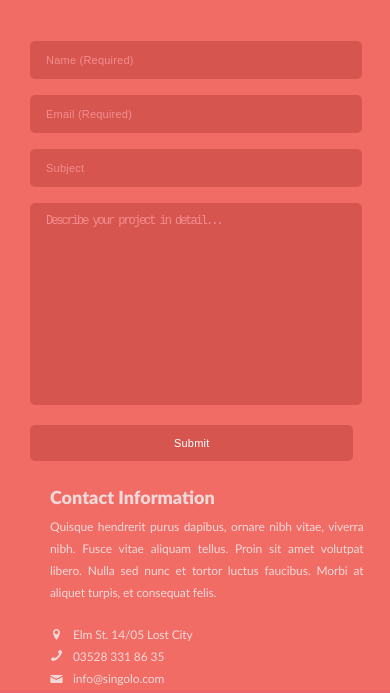
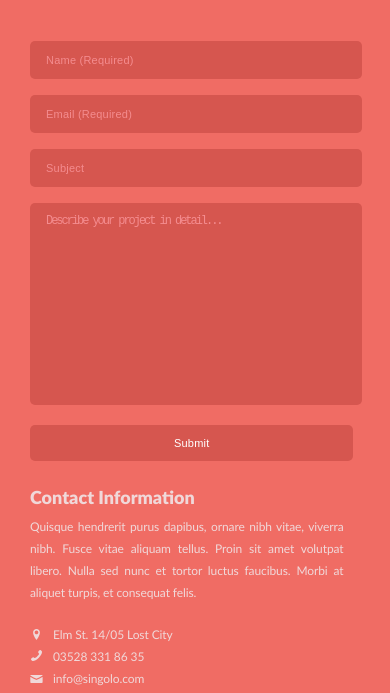
Before and after one commit to Geralldtit/singolo, a plain HTML site: page index.html in a window 390 px wide. Shown: the part 4918-5611 px from the top of the page. Drawn offline with Linux system fonts and the light colour scheme.

Commit message:
fix: small changes for Contact us

```diff
--- a/style.css
+++ b/style.css
@@ -1026,6 +1026,11 @@ footer h4 {
 
   .second-column {
     width: 95%;
+    padding-left: 0;
+  }
+
+  .contacts {
+    padding-bottom: 35px;
   }
 }
 
@@ -1047,6 +1052,10 @@ footer h4 {
     flex: 1 0 32%;
     margin: 7px;
   }
+
+  .contacts-input.submit {
+    width: 100%;
+  }
 }
 
 /* @media(hover:hover){
```
